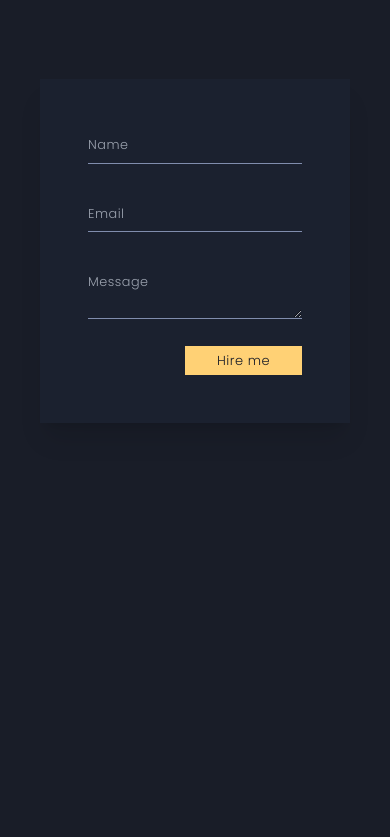
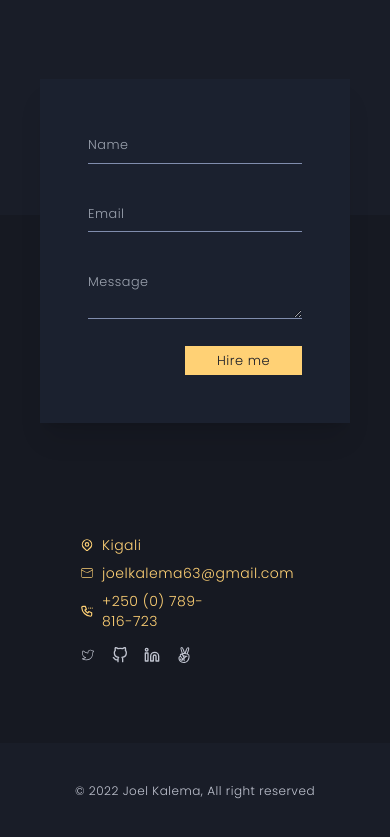
Before and after one commit to joel-kalema/me_with-nextjs, a Next.js app: page / in a window 390 px wide. Shown: the part 6287-7124 px from the top of the page. Before the commit the page ends 6710 px from the top, so only its background shows below. Built offline with nearby package versions, Linux system fonts and the light colour scheme.

Commit message:
fix info's media queries

```diff
--- a/components/infos.js
+++ b/components/infos.js
@@ -13,8 +13,8 @@ export default function Infos (){
     }, []);
 
     return(
-        <div className='bg-[#161922] py-20'>
-            <div className='w-3/4 px-60' data-aos="fade-up" data-aos-duration="1000">
+        <div className='bg-[#161922] md:py-20 pt-80 pb-10'>
+            <div className='w-3/4 px-20 mb-10 lg:px-60' data-aos="fade-up" data-aos-duration="1000">
                 <div className='contact_info text-[#ffd175] text-sm'>
                     <p className='flex items-center mb-2'><span className='mr-2'><HiOutlineLocationMarker /></span> Kigali</p>
                     <p className='flex items-center mb-2'><span className='mr-2'><CiMail /></span> joelkalema63@gmail.com</p>
--- a/pages/index.tsx
+++ b/pages/index.tsx
@@ -18,8 +18,8 @@ export default function Home() {
             <Area />
             <Portfolio />
             <Partenets />
-            {/* <Infos />
-            <Footer /> */}
+            <Infos />
+            <Footer />
         </div>
     )
 }
```
